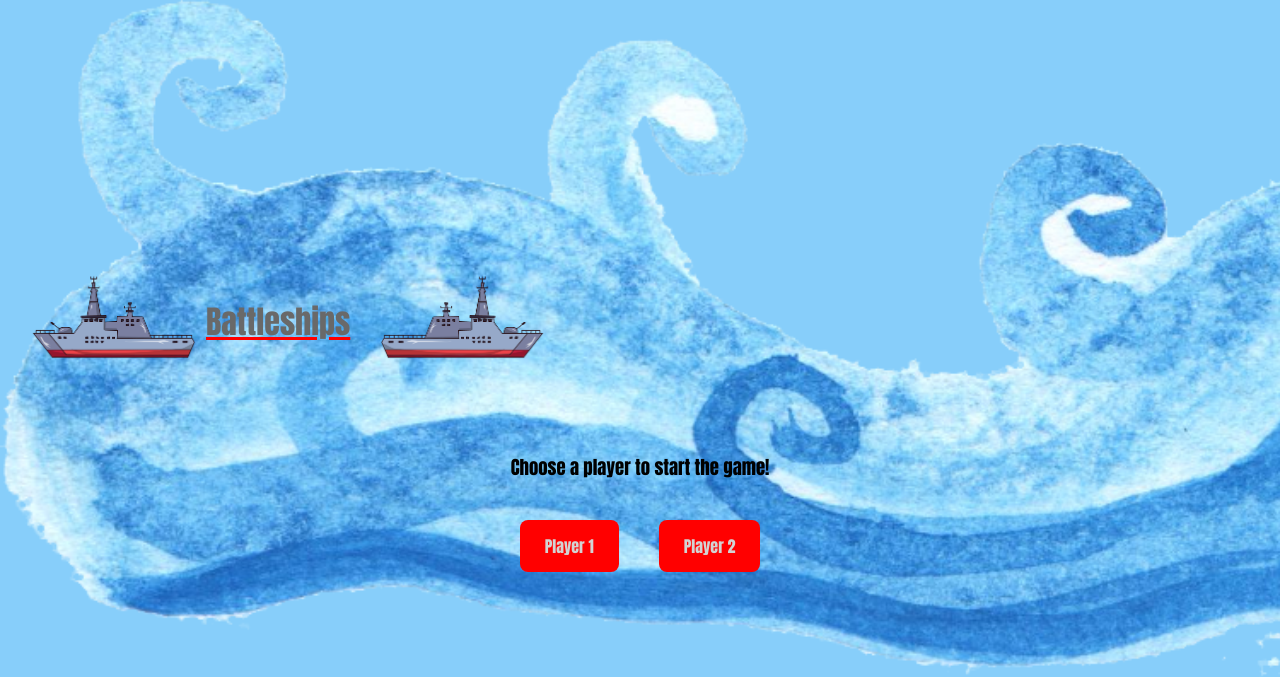
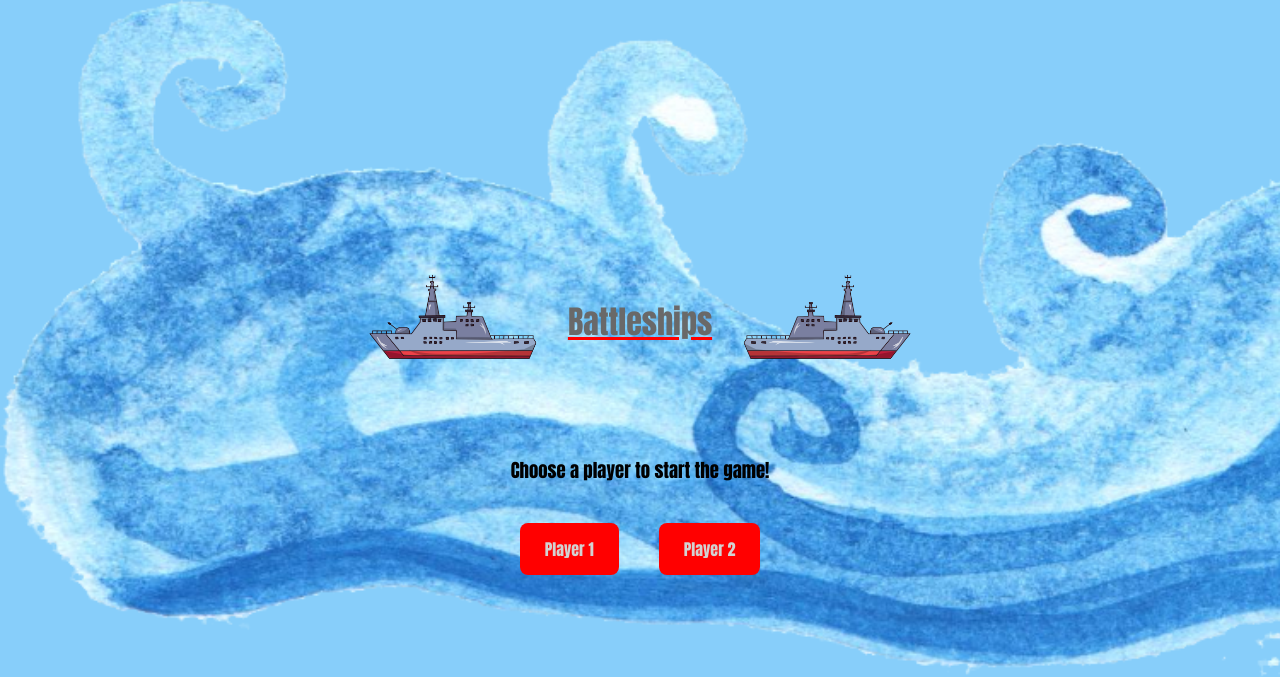
Before and after one commit to Eddj05/Battleships, a PHP site: page /index.html in a window 1280 px wide. Shown: the top 677 px of the page. Run offline with PHP 8.4, Linux system fonts and the light colour scheme.

Commit message:
Aligning the header to the center of the page.

```diff
--- a/css/style.css
+++ b/css/style.css
@@ -23,16 +23,18 @@ body {
     align-items: center;
     flex-direction: column;
     padding: 20px;
-    margin: 0 auto;
+    width: 100%
 }
 
 .header-content {
     display: flex;
     align-items: center;
+    justify-content: center;
+    width: 100%;
 }
 
 .header-content h1 {
-    margin-right: 20px;
+    margin: 0 20px;
 
 }
 
```
